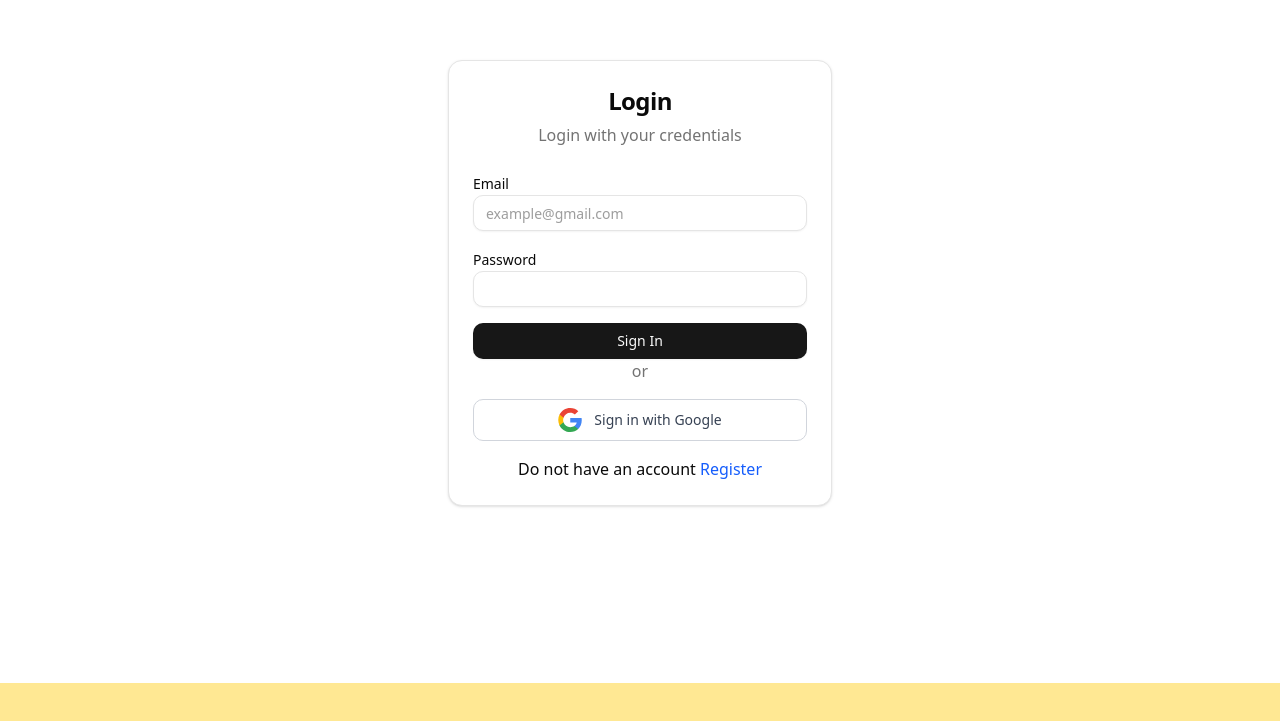
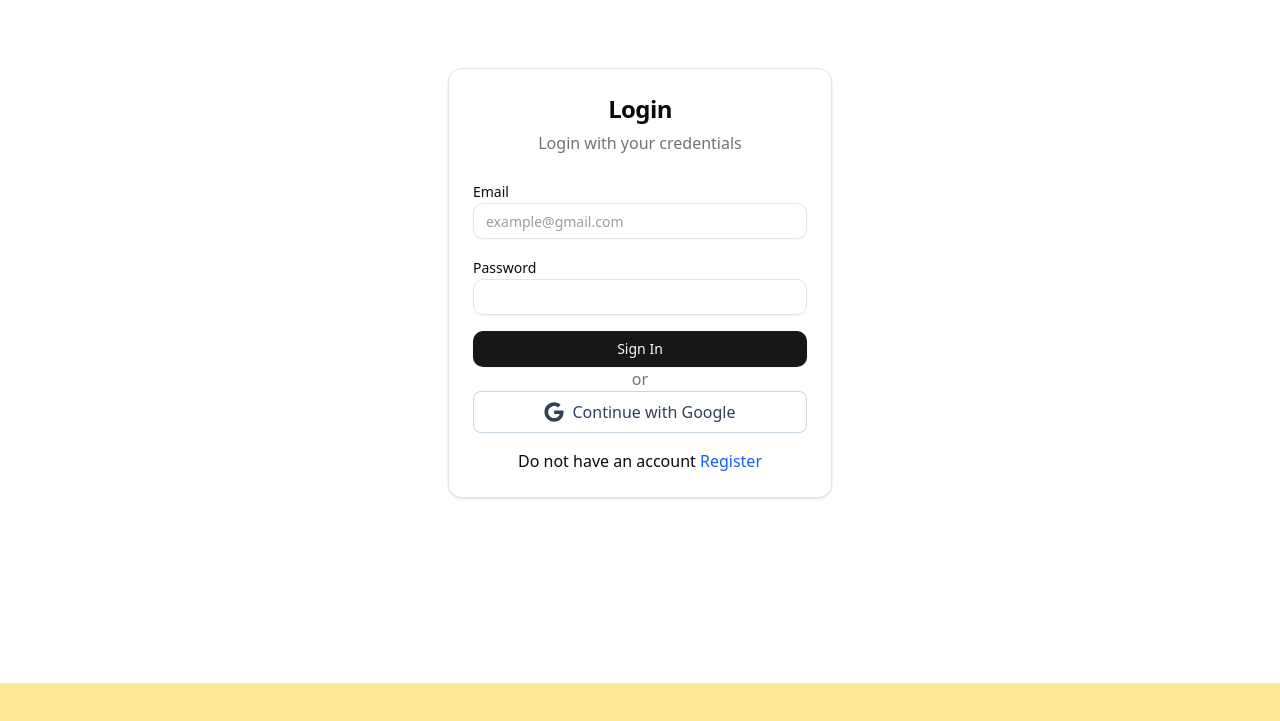
Before and after one commit to kenilGamer/whitezone, a Next.js app: page /signin in a window 1280 px wide. Shown: the part 117-838 px from the top of the page. Built offline with nearby package versions, Linux system fonts and the light colour scheme; no server answers.

Commit message:
Refactor authentication options and Google sign-in button; improve user experience with callback URL handling and enhance button styling

```diff
--- a/src/app/api/auth/[...nextauth]/options.ts
+++ b/src/app/api/auth/[...nextauth]/options.ts
@@ -6,11 +6,9 @@ import UserModel from "@/model/user";
 import dbConnect from "@/lib/db-connect";
 
 // Define an interface for the credentials
-
-// Extend the User type from next-auth
 interface User extends NextAuthUser {
-  id: string; // Add the id property
-  _id: string; // Keep _id if you need it
+  id: string;
+  _id: string;
   role: string;
 }
 
@@ -31,7 +29,7 @@ export const authOptions: NextAuthOptions = {
         }
 
         const { username, email, password } = credentials;
-        const identifier = username || email; // Use either username or email
+        const identifier = username || email;
 
         try {
           const user = await UserModel.findOne({
@@ -56,13 +54,12 @@ export const authOptions: NextAuthOptions = {
 
           if (isPasswordCorrect) {
             return {
-              id: user._id.toString(), // Add the id property
+              id: user._id.toString(),
               _id: user._id.toString(),
               username: user.username,
               email: user.email,
               role: user.role,
-              // Include any other necessary fields
-            } as User; // Cast to User type
+            } as User;
           } else {
             throw new Error("Incorrect password");
           }
@@ -74,6 +71,14 @@ export const authOptions: NextAuthOptions = {
     GoogleProvider({
       clientId: process.env.GOOGLE_CLIENT_ID!,
       clientSecret: process.env.GOOGLE_CLIENT_SECRET!,
+      authorization: {
+        params: {
+          prompt: "consent",
+          access_type: "offline",
+          response_type: "code",
+          scope: "openid email profile"
+        }
+      }
     }),
   ],
   callbacks: {
@@ -86,15 +91,12 @@ export const authOptions: NextAuthOptions = {
           });
 
           if (!existingUser) {
-            // Generate username from Google profile
             let username = profile?.name?.replace(/\s+/g, "").toLowerCase();
 
-            // If no name in profile, use email local part
             if (!username) {
               username = profile?.email?.split("@")[0];
             }
 
-            // Check for existing username
             let usernameExists = await UserModel.findOne({ username });
             while (usernameExists) {
               username = `${username}${Math.floor(Math.random() * 1000)}`;
@@ -105,7 +107,6 @@ export const authOptions: NextAuthOptions = {
               email: profile?.email,
               username,
               role: "user",
-              // Add any other required fields from your UserModel
             });
 
             await newUser.save();
@@ -113,7 +114,6 @@ export const authOptions: NextAuthOptions = {
             user.username = newUser.username;
             user.role = newUser.role;
           } else {
-            // Update user object with existing data
             user._id = existingUser._id.toString();
             user.username = existingUser.username;
             user.role = existingUser.role;
@@ -140,13 +140,16 @@ export const authOptions: NextAuthOptions = {
         session.user.role = token.role;
       }
       return session;
-    },
+    }
   },
   pages: {
     signIn: "/sign-in",
+    error: "/sign-in",
   },
   session: {
     strategy: "jwt",
+    maxAge: 30 * 24 * 60 * 60, // 30 days
   },
   secret: process.env.NEXTAUTH_SECRET,
+  debug: process.env.NODE_ENV === "development",
 };
--- a/src/components/goggle-button.tsx
+++ b/src/components/goggle-button.tsx
@@ -1,39 +1,33 @@
 "use client";
 
 import { signIn } from "next-auth/react";
+import { useSearchParams } from "next/navigation";
+import { FaGoogle } from "react-icons/fa";
 
-export default function GoogleSignInButton() {
+const GoogleSignInButton = () => {
+  const searchParams = useSearchParams();
+  const callbackUrl = searchParams.get("callbackUrl") || "/";
+
+  const handleGoogleSignIn = async () => {
+    try {
+      await signIn("google", {
+        callbackUrl,
+        redirect: true,
+      });
+    } catch (error) {
+      console.error("Google sign-in error:", error);
+    }
+  };
+
   return (
     <button
-      onClick={() => signIn("google", { callbackUrl: "/" })}
-      className="flex items-center justify-center w-full px-4 py-2 mt-4 space-x-3 text-sm text-gray-700 bg-white border border-gray-300 rounded-lg hover:bg-gray-100 hover:cursor-pointer"
+      onClick={handleGoogleSignIn}
+      className="w-full flex items-center justify-center gap-2 bg-white text-slate-700 rounded-md px-4 py-2 text-base font-medium hover:bg-slate-50 transition-colors duration-200 border border-slate-300 focus:outline-none focus:ring-2 focus:ring-offset-2 focus:ring-slate-500"
     >
-      <svg
-        xmlns="http://www.w3.org/2000/svg"
-        viewBox="0 0 24 24"
-        width="24"
-        height="24"
-      >
-        <g transform="matrix(1, 0, 0, 1, 27.009001, -39.238998)">
-          <path
-            fill="#4285F4"
-            d="M -3.264 51.509 C -3.264 50.719 -3.334 49.969 -3.454 49.239 L -14.754 49.239 L -14.754 53.749 L -8.284 53.749 C -8.574 55.229 -9.424 56.479 -10.684 57.329 L -10.684 60.329 L -6.824 60.329 C -4.564 58.239 -3.264 55.159 -3.264 51.509 Z"
-          />
-          <path
-            fill="#34A853"
-            d="M -14.754 63.239 C -11.514 63.239 -8.804 62.159 -6.824 60.329 L -10.684 57.329 C -11.764 58.049 -13.134 58.489 -14.754 58.489 C -17.884 58.489 -20.534 56.379 -21.484 53.529 L -25.464 53.529 L -25.464 56.619 C -23.494 60.539 -19.444 63.239 -14.754 63.239 Z"
-          />
-          <path
-            fill="#FBBC05"
-            d="M -21.484 53.529 C -21.734 52.809 -21.864 52.039 -21.864 51.239 C -21.864 50.439 -21.724 49.669 -21.484 48.949 L -21.484 45.859 L -25.464 45.859 C -26.284 47.479 -26.754 49.299 -26.754 51.239 C -26.754 53.179 -26.284 54.999 -25.464 56.619 L -21.484 53.529 Z"
-          />
-          <path
-            fill="#EA4335"
-            d="M -14.754 43.989 C -12.984 43.989 -11.404 44.599 -10.154 45.789 L -6.734 42.369 C -8.804 40.429 -11.514 39.239 -14.754 39.239 C -19.444 39.239 -23.494 41.939 -25.464 45.859 L -21.484 48.949 C -20.534 46.099 -17.884 43.989 -14.754 43.989 Z"
-          />
-        </g>
-      </svg>
-      <span>Sign in with Google</span>
+      <FaGoogle className="w-5 h-5" />
+      <span>Continue with Google</span>
     </button>
   );
-}
+};
+
+export default GoogleSignInButton;
```
